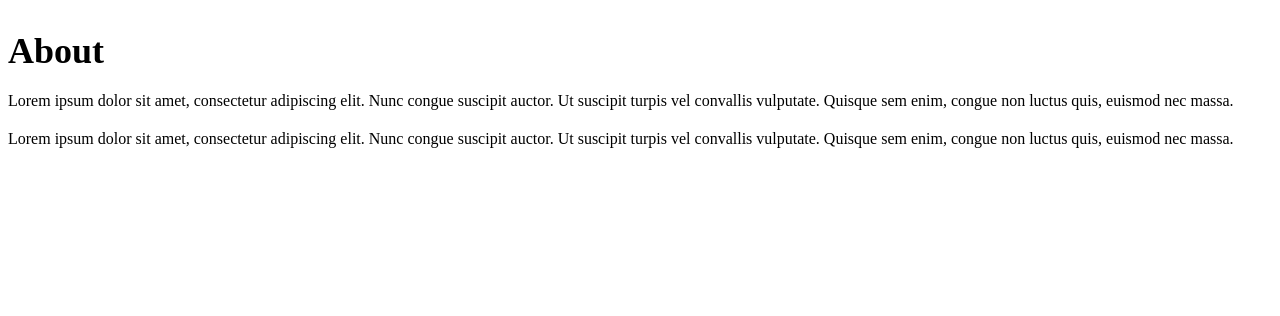
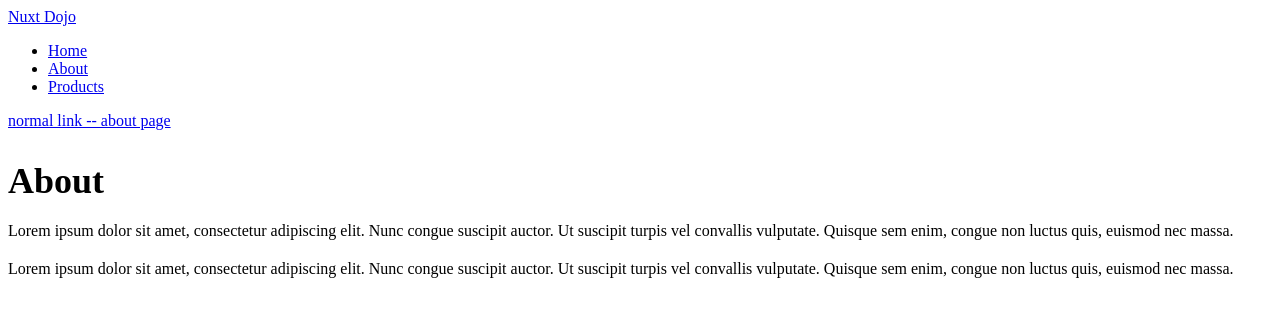
Before and after one commit to raphapaulino/store-to-learn-nuxt, a Nuxt app: page /about in a window 1280 px wide. Shown: the top 316 px of the page. Built offline with nearby package versions, Linux system fonts and the light colour scheme.

Commit message:
feat: add NuxtLink to navigate between the pages

```diff
--- a/pages/about.vue
+++ b/pages/about.vue
@@ -1,5 +1,17 @@
 <template>
     <div>
+        <header>
+            <nav>
+                <NuxtLink to="/">Nuxt Dojo</NuxtLink>
+                <ul>
+                    <li><NuxtLink to="/">Home</NuxtLink></li>
+                    <li><NuxtLink to="/about">About</NuxtLink></li>
+                    <li><NuxtLink to="/products">Products</NuxtLink></li>
+                </ul>
+                <a href="/about">normal link -- about page</a>
+            </nav>
+        </header>
+
         <h2>About</h2>
         <p>Lorem ipsum dolor sit amet, consectetur adipiscing elit. Nunc congue suscipit auctor. Ut suscipit turpis vel convallis vulputate. Quisque sem enim, congue non luctus quis, euismod nec massa.</p>
         <p>Lorem ipsum dolor sit amet, consectetur adipiscing elit. Nunc congue suscipit auctor. Ut suscipit turpis vel convallis vulputate. Quisque sem enim, congue non luctus quis, euismod nec massa.</p>
--- a/pages/index.vue
+++ b/pages/index.vue
@@ -1,5 +1,17 @@
 <template>
     <div>
+        <header>
+            <nav>
+                <NuxtLink to="/">Nuxt Dojo</NuxtLink>
+                <ul>
+                    <li><NuxtLink to="/">Home</NuxtLink></li>
+                    <li><NuxtLink to="/about">About</NuxtLink></li>
+                    <li><NuxtLink to="/products">Products</NuxtLink></li>
+                </ul>
+                <a href="/about">normal link -- about page</a>
+            </nav>
+        </header>
+
         <h2>Home</h2>
         <p>Lorem ipsum dolor sit amet, consectetur adipiscing elit. Nunc congue suscipit auctor. Ut suscipit turpis vel convallis vulputate. Quisque sem enim, congue non luctus quis, euismod nec massa.</p>
         <p>Lorem ipsum dolor sit amet, consectetur adipiscing elit. Nunc congue suscipit auctor. Ut suscipit turpis vel convallis vulputate. Quisque sem enim, congue non luctus quis, euismod nec massa.</p>
```
